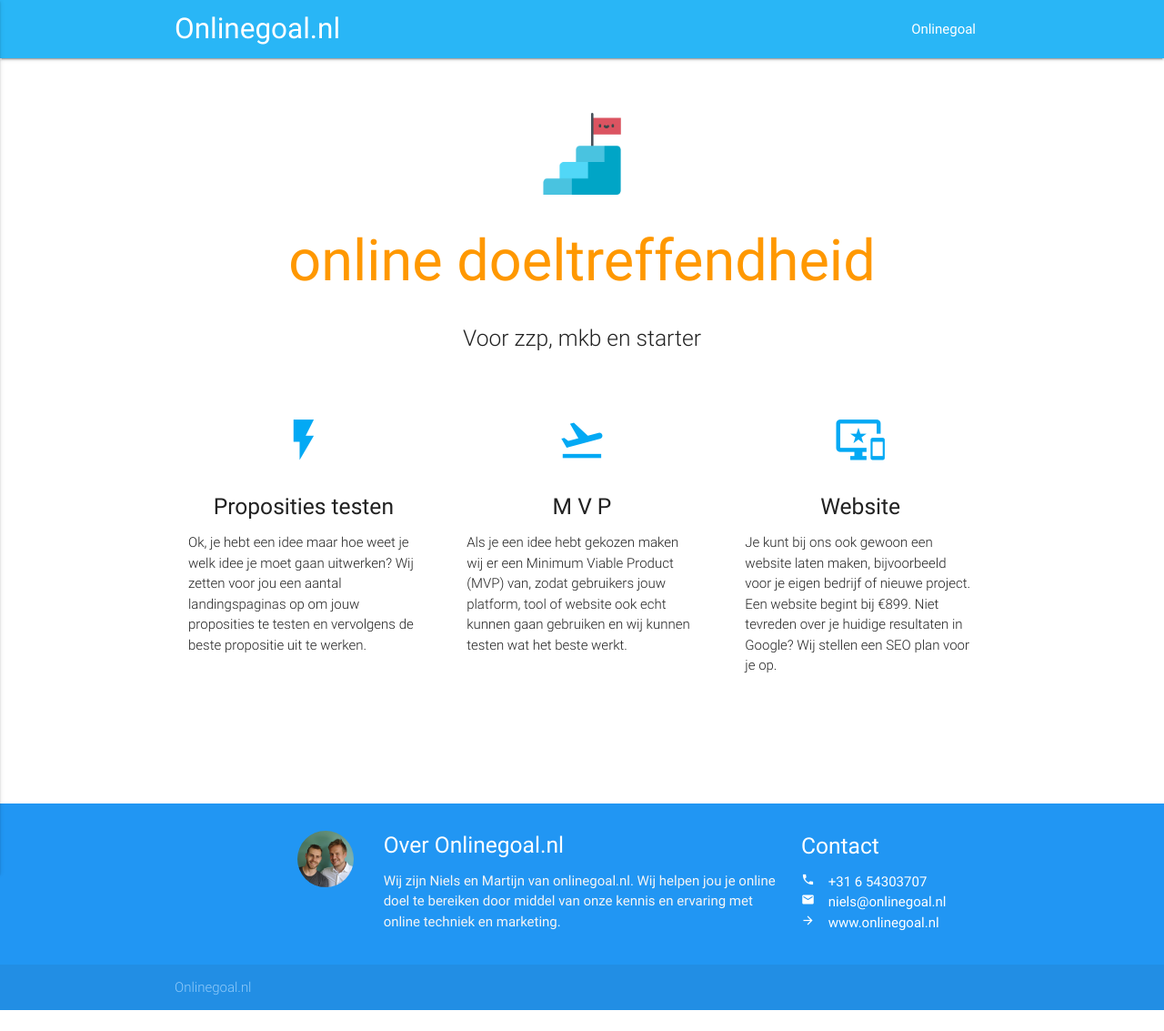
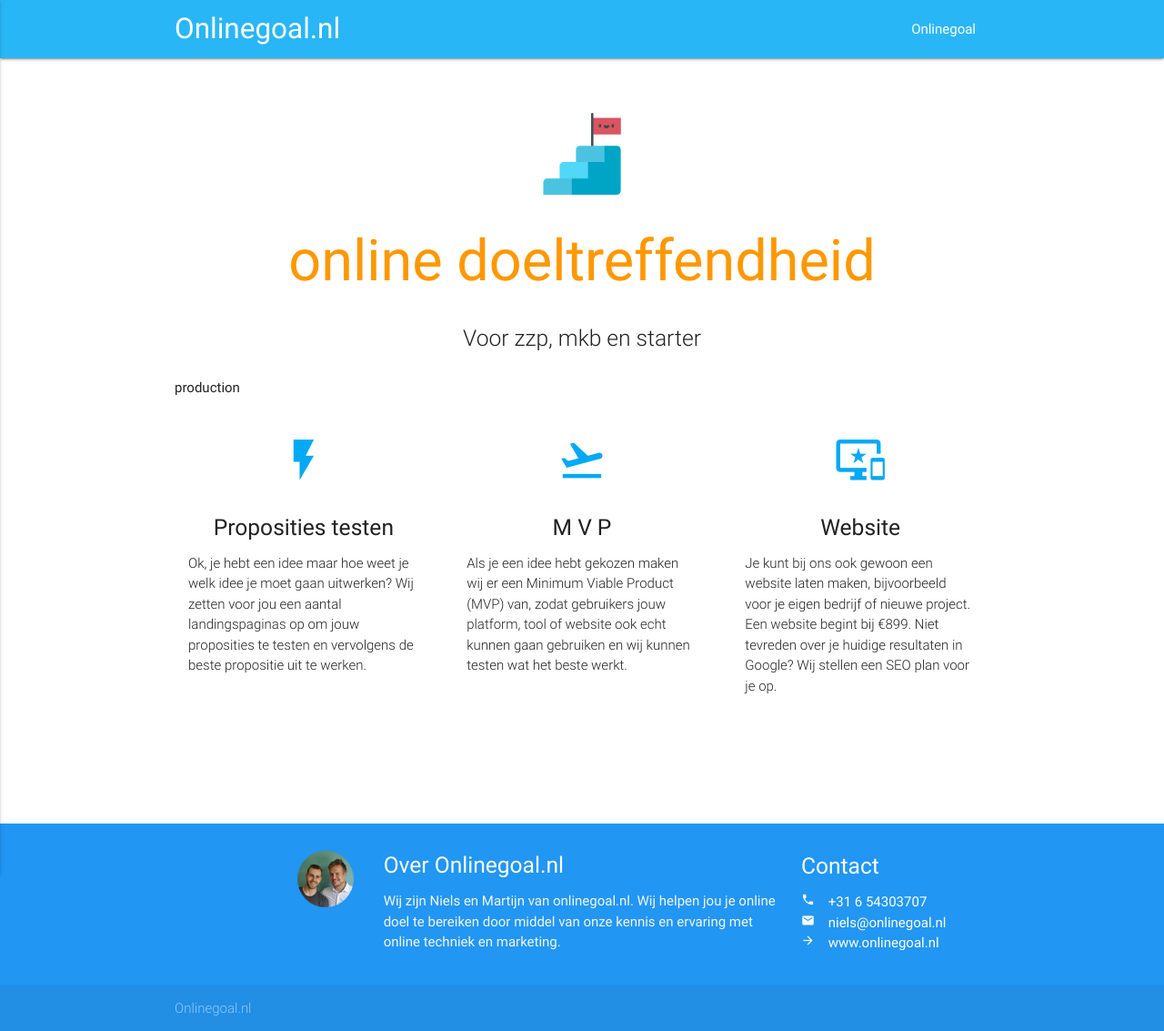
Before and after one commit to martijnvdbrug/onlinegoal.nl, a Jekyll site: the page built from index.md, in a window 1280 px wide. Shown: the whole page at 91% size. Built offline with Jekyll 4.4.1, drawn with Linux system fonts in a browser that asks for light colours; before the commit the page ends 1110 px from its top, so only the background shows below that.

Commit message:
Jekyll enviroment

```diff
--- a/_layouts/home.html
+++ b/_layouts/home.html
@@ -14,7 +14,7 @@ layout: default
     <div class="row center">
       <h5 class="header col s12 light">Voor zzp, mkb en starter</h5>
     </div>
-
+{{ jekyll.environment }}
 <!--
     <div class="row center">
       <h5 class="header col s12 light">{{ content }}</h5>
```
